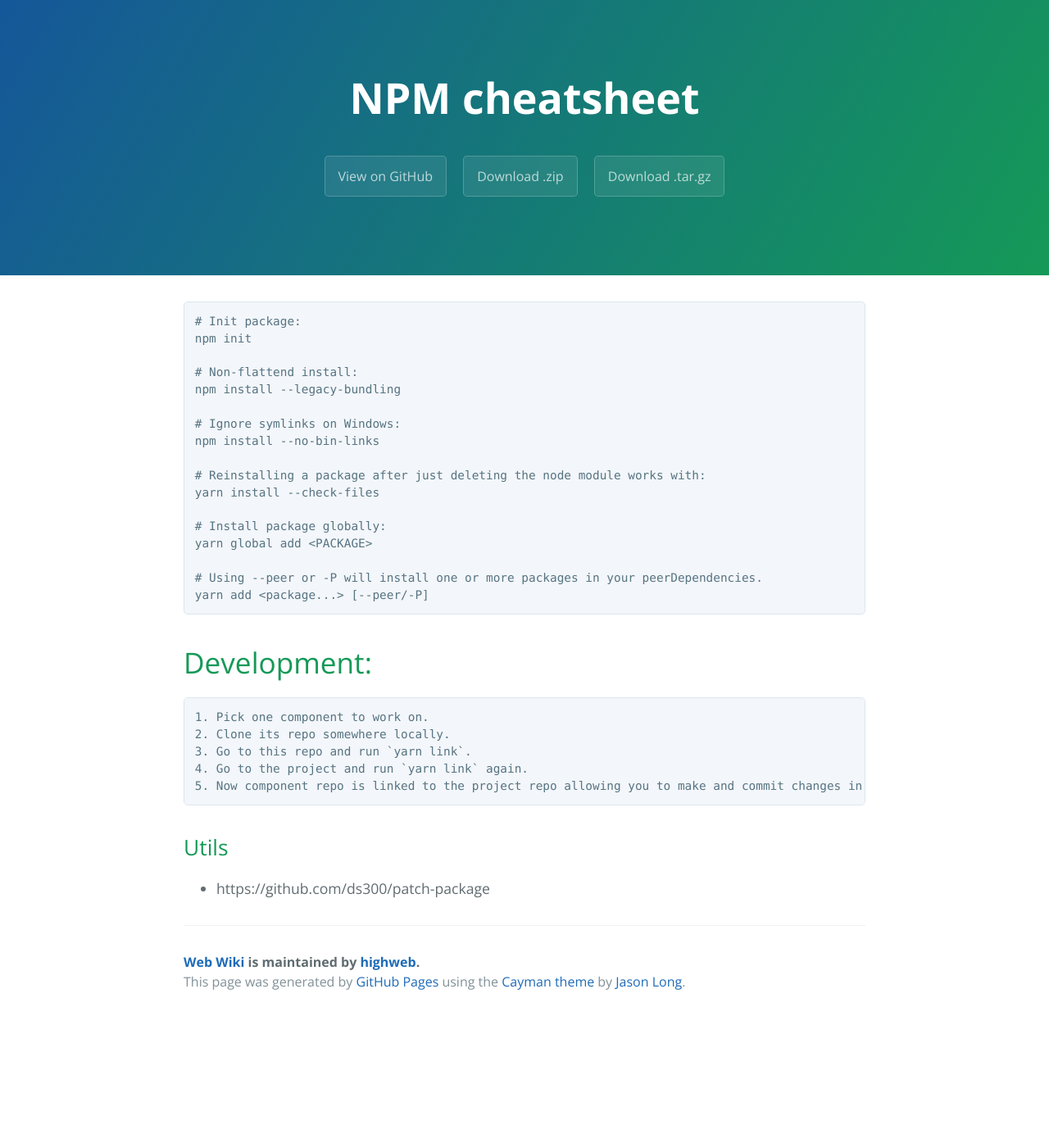
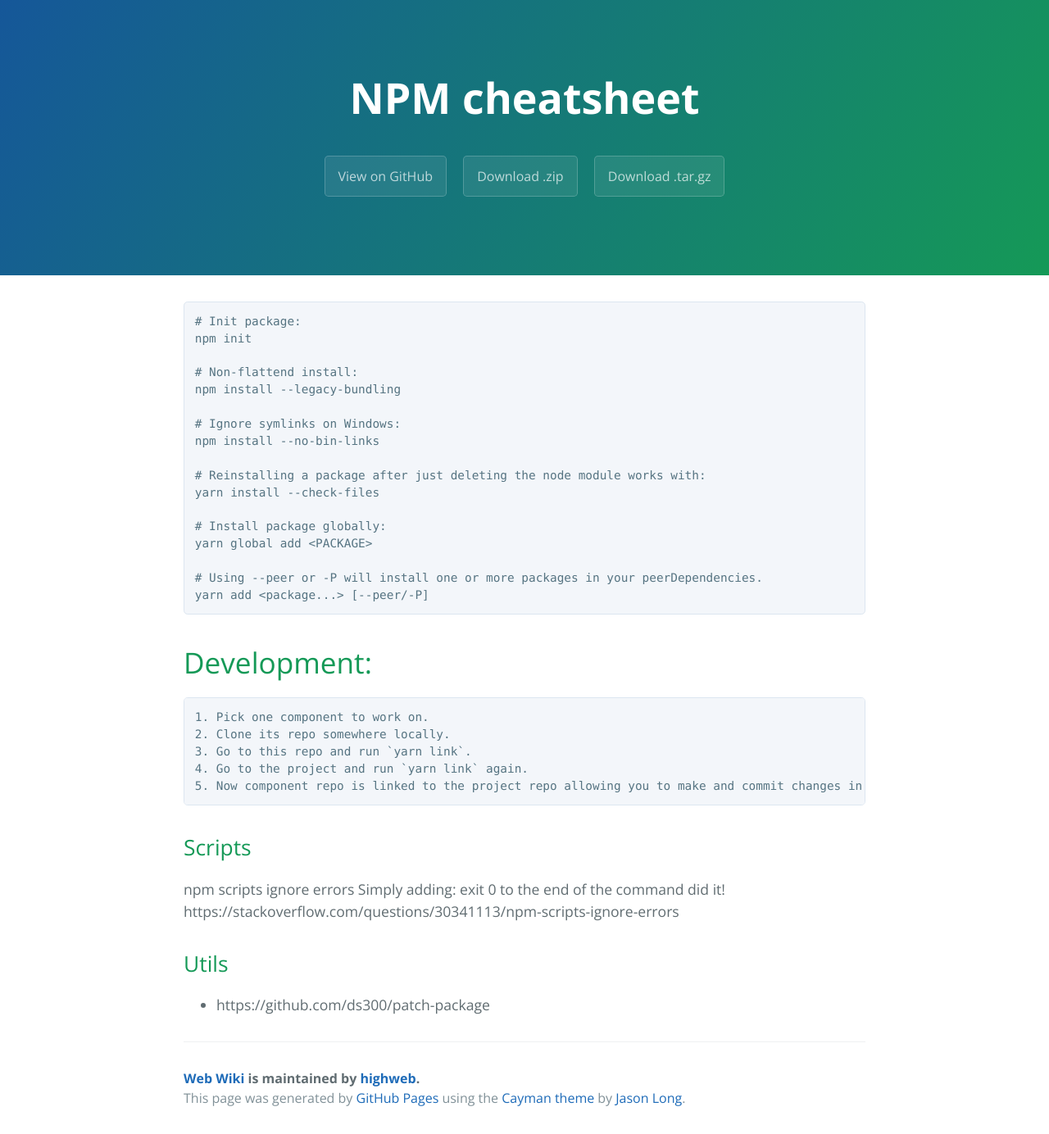
Before and after one commit to highweb/web-wiki, a Jekyll site: the page built from npm.md, in a window 1280 px wide. Shown: the whole page at 82% size. Built offline with Jekyll 4.4.1, drawn with Linux system fonts in a browser that asks for light colours; before the commit the page ends 1242 px from its top, so only the background shows below that.

Commit message:
Update npm.md

```diff
--- a/npm.md
+++ b/npm.md
@@ -30,6 +30,12 @@ yarn add <package...> [--peer/-P]
     4. Go to the project and run `yarn link` again.
     5. Now component repo is linked to the project repo allowing you to make and commit changes in both.
 
+## Scripts
+
+npm scripts ignore errors
+Simply adding: exit 0 to the end of the command did it!
+https://stackoverflow.com/questions/30341113/npm-scripts-ignore-errors
+
 ## Utils
 
 * https://github.com/ds300/patch-package
```
